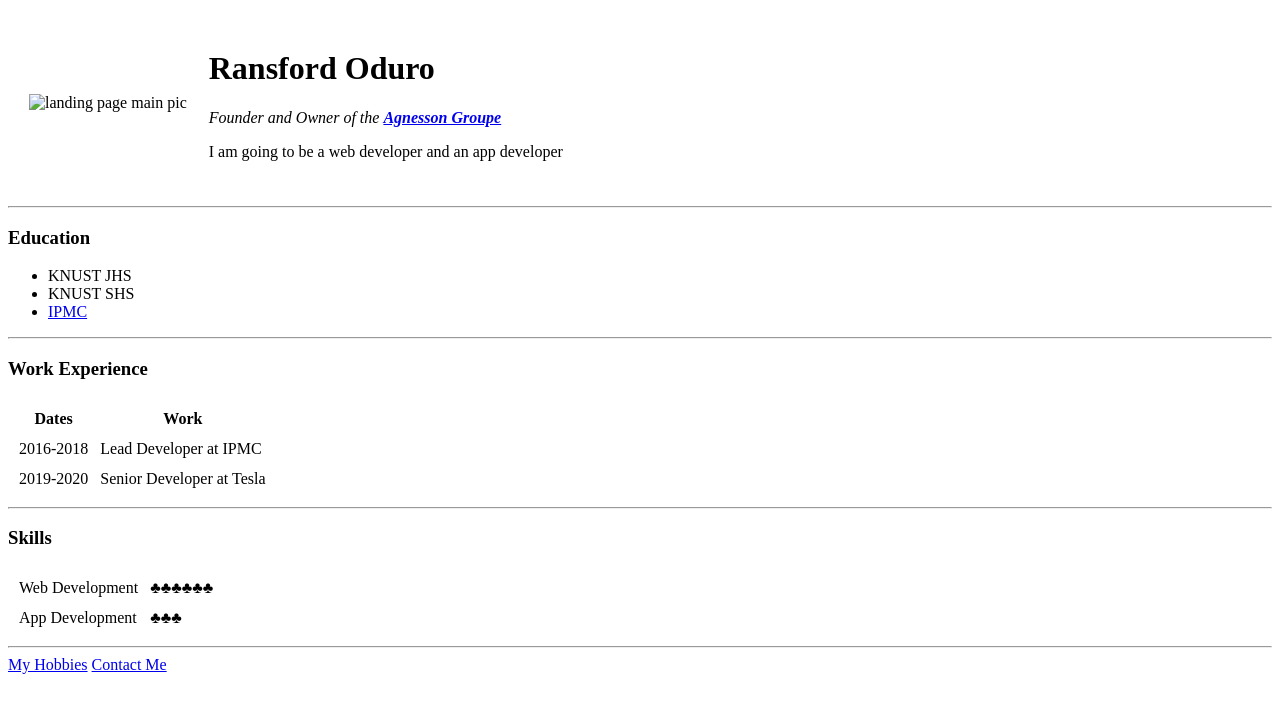
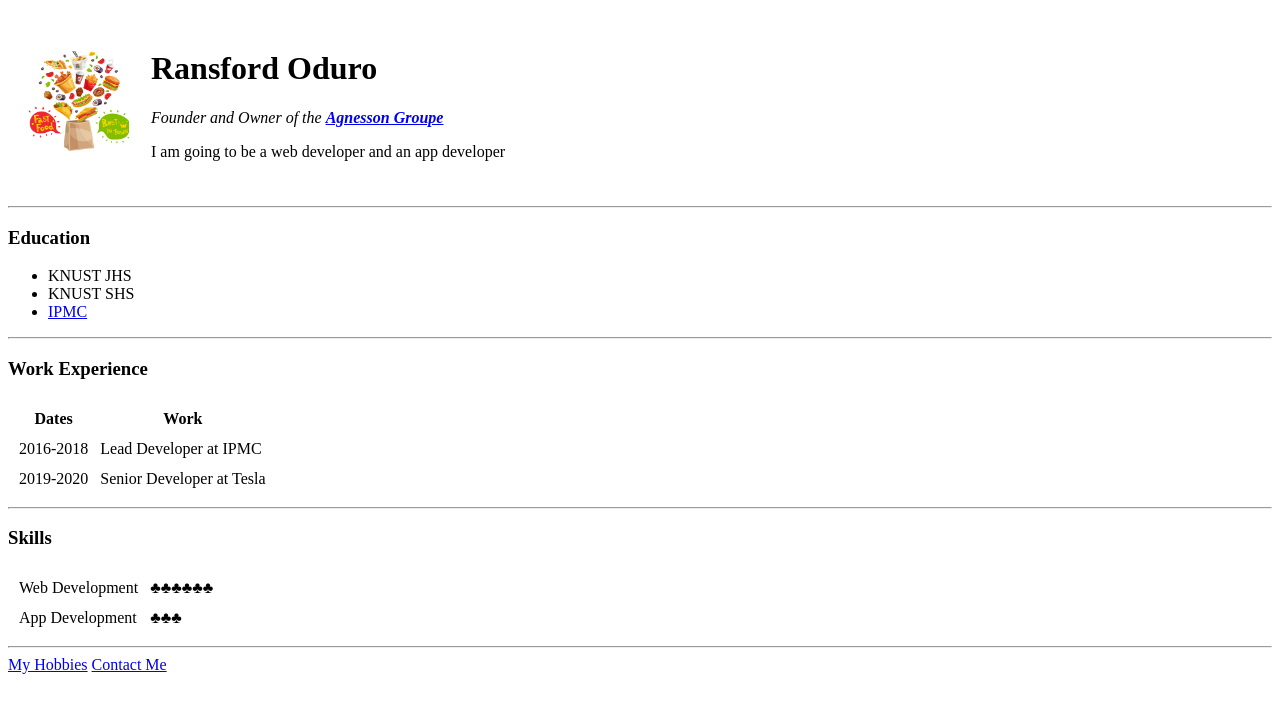
Before and after one commit to ranscky/CV, a plain HTML site: page index.html in a window 1280 px wide. Drawn offline with Linux system fonts and the light colour scheme.

Commit message:
Update index.html

```diff
--- a/index.html
+++ b/index.html
@@ -14,7 +14,7 @@
     <tr>
       <td>
         <!-- insert image -->
-        <img src="assets\\landing page main pic.png" alt="landing page main pic" width="100px" height="100px">
+        <img src="assets\landing page main pic.png" alt="landing page main pic" width="100px" height="100px">
       </td>
       <td>
         <h1>Ransford Oduro</h1>
```
